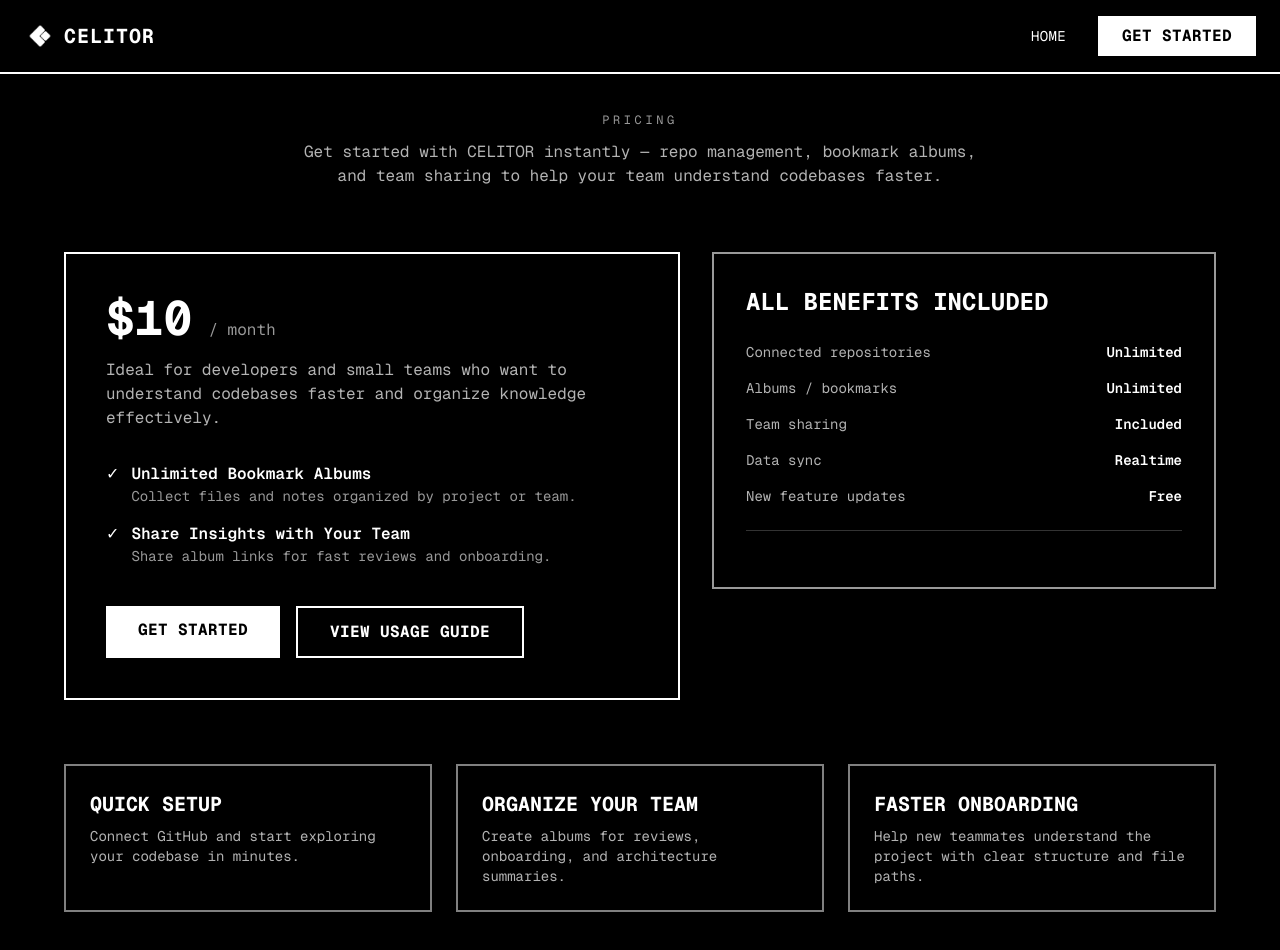
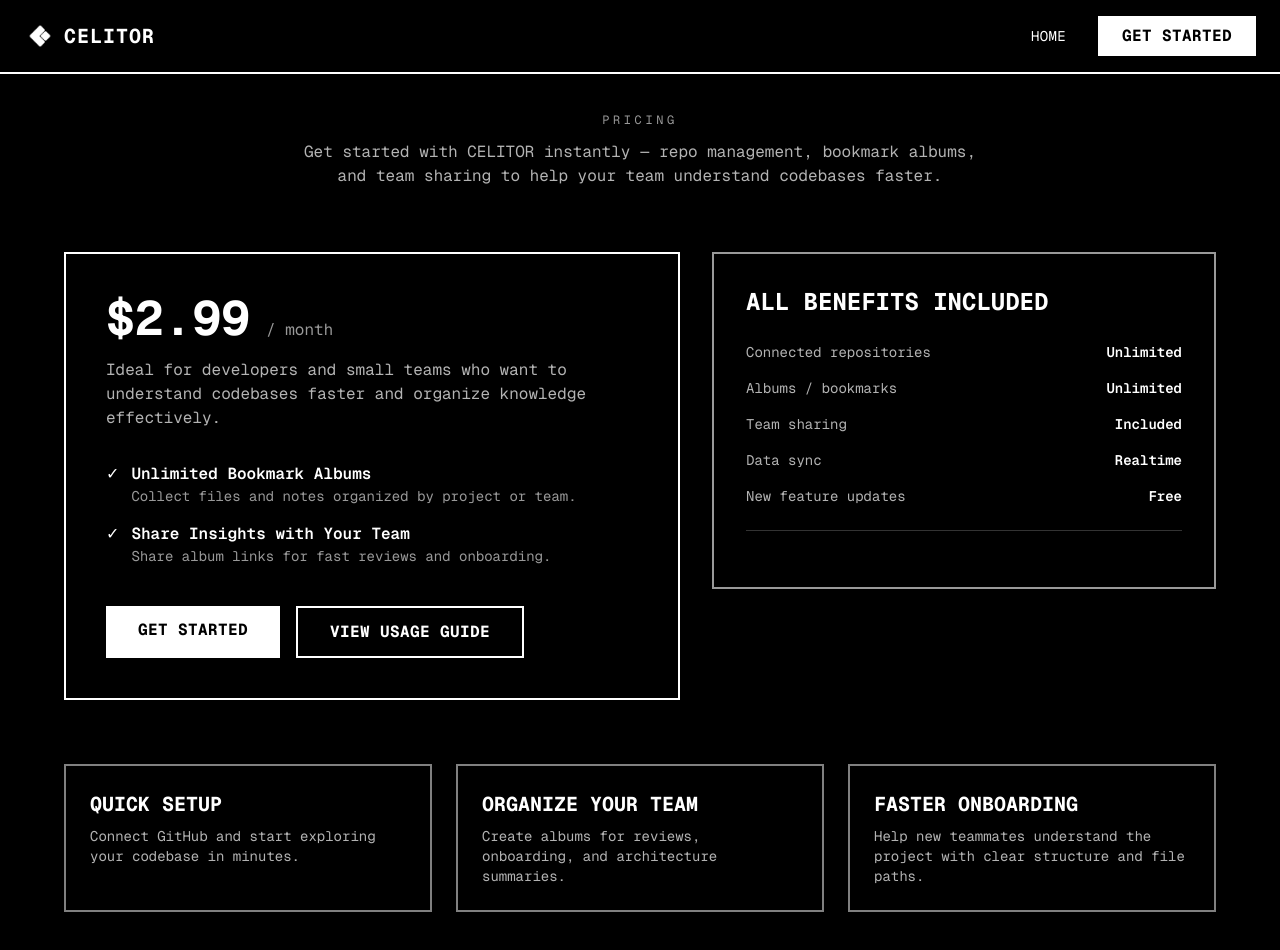
Before and after one commit to ffoster007/Celitor, a Next.js app: page /landing in a window 1280 px wide. Shown: the top 950 px of the page. Built offline with nearby package versions, Linux system fonts and the light colour scheme; no server answers.

Commit message:
nid_noi_pricing

```diff
--- a/src/app/landing/page.tsx
+++ b/src/app/landing/page.tsx
@@ -35,7 +35,7 @@ export default function PricingPage() {
 					<section className="grid grid-cols-1 lg:grid-cols-[1.1fr_0.9fr] gap-8 items-start">
 						<div className="border-2 border-white bg-black/70 p-8 md:p-10">
 							<div className="flex items-baseline gap-4 mb-4">
-								<span className="text-5xl font-bold">$10</span>
+								<span className="text-5xl font-bold">$2.99</span>
 								<span className="text-white/60">/ month</span>
 							</div>
 							<p className="text-white/70 mb-8">
--- a/src/app/page.tsx
+++ b/src/app/page.tsx
@@ -1,11 +1,10 @@
 "use client";
 
-import React, { useState } from 'react';
+import React from 'react';
 import { Zap, Book } from 'lucide-react';
 import Link from 'next/link';
 
 export default function GitBranchLanding() {
-  const [activeSection, setActiveSection] = useState('hero');
 
   return (
     <div className="min-h-screen bg-black text-white font-mono overflow-hidden">
@@ -18,6 +17,7 @@ export default function GitBranchLanding() {
           </div>
           <div className="flex items-center gap-8">
             <Link href="/landing" className="hover:text-gray-300 transition-colors uppercase text-sm tracking-wide">Pricing</Link>
+            <Link href="" className="hover:text-gray-300 transition-colors uppercase text-sm tracking-wide">Contract</Link>
             <Link href="/auth/pricing" className="bg-white text-black px-6 py-2 font-bold hover:bg-gray-200 transition-colors uppercase tracking-wide cursor-pointer">
               Get Started
             </Link>
```
